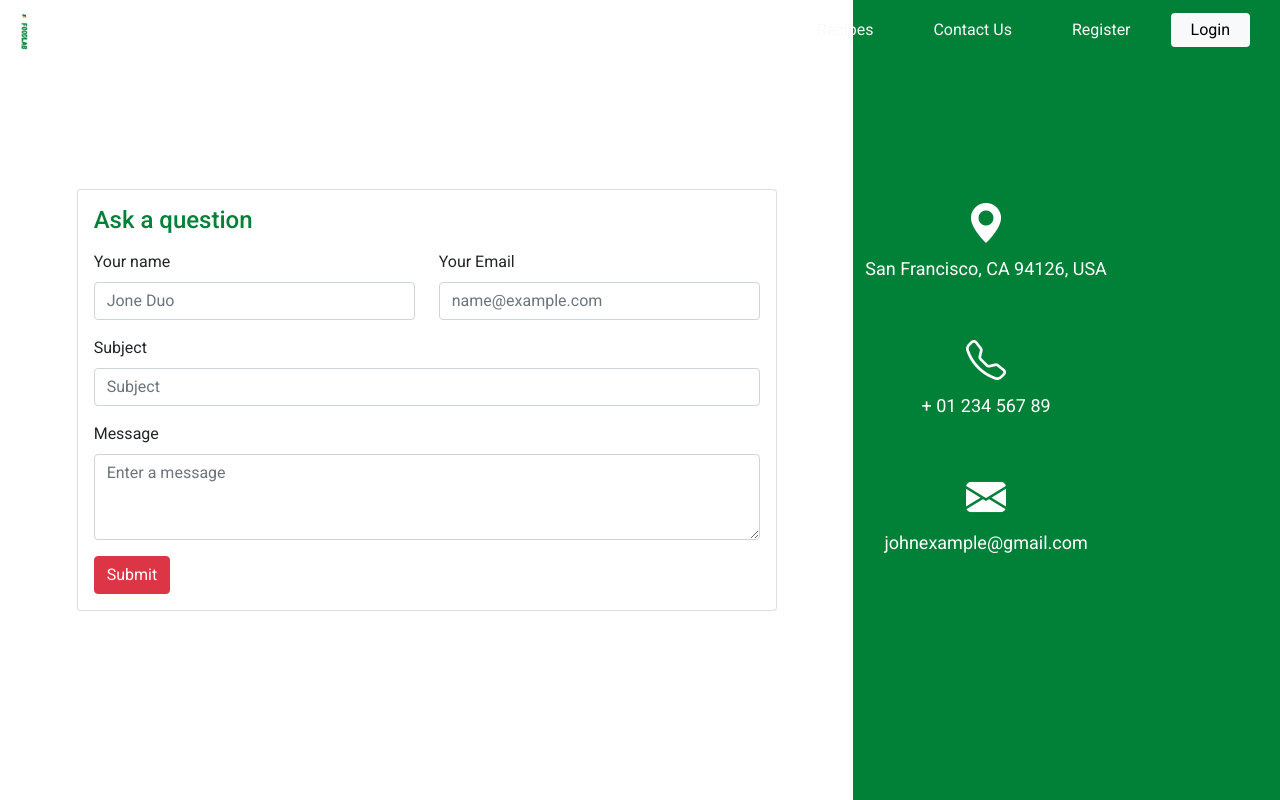
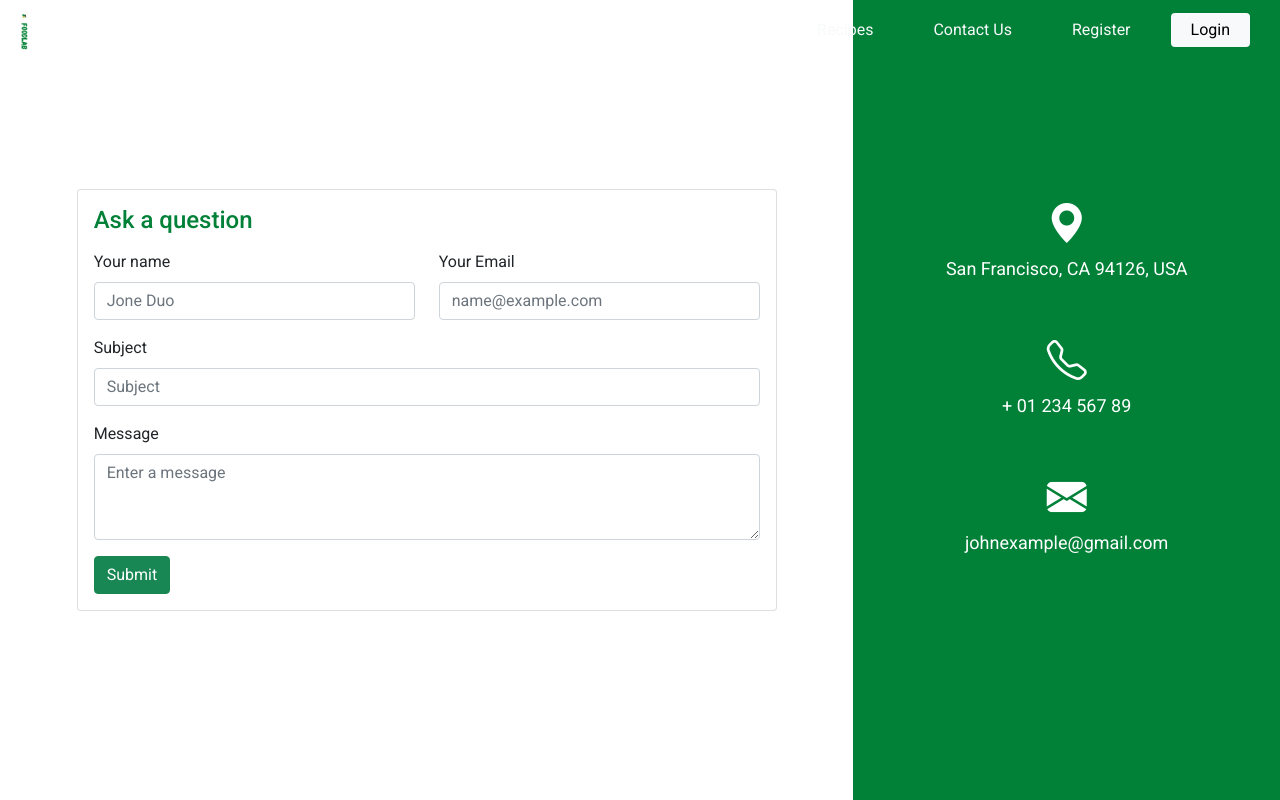
Before and after one commit to RajnishKatharotiya/foodlab, a React (Create React App) app: page /contact-us in a window 1280 px wide. Built offline with nearby package versions, Linux system fonts and the light colour scheme.

Commit message:
rigth column content and colours

```diff
--- a/src/Components/ContactUs/index.js
+++ b/src/Components/ContactUs/index.js
@@ -121,7 +121,7 @@
                                             </Form.Group>
                                         </Row>
                                         <div className="contact-us-footer">
-                                            <Button variant="danger" type="submit">Submit</Button>
+                                            <Button variant="success" type="submit">Submit</Button>
                                         </div>
                                     </Form>
                                 )}
--- a/src/Components/ContactUs/style.css
+++ b/src/Components/ContactUs/style.css
@@ -49,10 +49,10 @@
     background-color: #018038;
     color: #fff;
     position: relative;
-
     display: flex;
     align-items: center;
-    padding-left: 150px;
+    justify-content: center;
+
 }
 
 
@@ -62,6 +62,7 @@
 }
 
 .contact-us-hero_info-box li i{
+
     font-size: 40px;
 }
 
```
